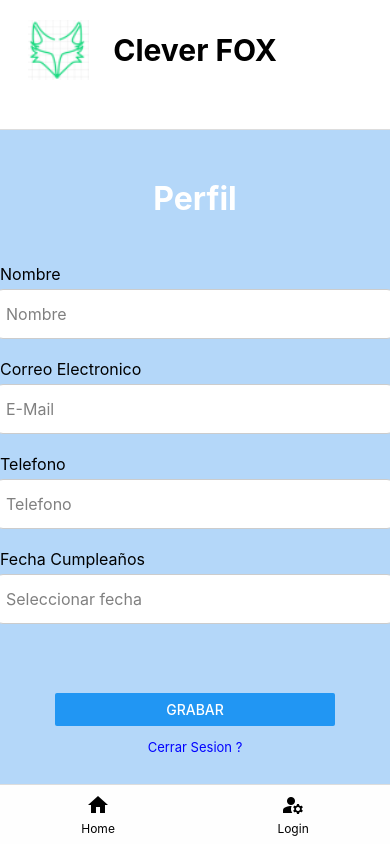
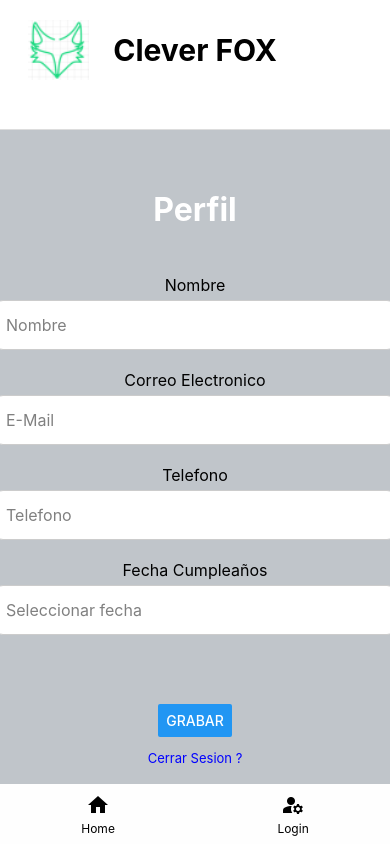
Before and after one commit to rrufino71/reactnativeapp, a React Native app: screen /Profile in a window 390 px wide. Built offline with nearby package versions, Linux system fonts and the light colour scheme.

Commit message:
menu lateral

```diff
--- a/components/CustomBar.jsx
+++ b/components/CustomBar.jsx
@@ -80,15 +80,15 @@ const styles = StyleSheet.create({
     bottom: 0,
     left: 0,
     right: 0,
-    //backgroundColor: "white",
     flexDirection: "row",
     justifyContent: "space-around",
     alignItems: "center",
     height: 60,
-    borderTopWidth: 1,
-    borderTopColor: "#ddd",
-    paddingBottom: 5, // Padding para centrar los iconos verticalmente
-    paddingTop: 5,
+    //borderTopWidth: 1,
+    //borderTopColor: "#ddd",
+    //paddingBottom: 5, // Padding para centrar los iconos verticalmente
+    //paddingTop: 5,
+    //backgroundColor: "rgba(255,255,255,0.5)",
   },
   tabButton: {
     alignItems: "center",
--- a/screens/MainScreen.jsx
+++ b/screens/MainScreen.jsx
@@ -48,11 +48,10 @@ export default function MainScreen({ navigation }) {
   }, [dataSession]);
 
   return (
-    <ImageBackground
-      source={require("../assets/fondo1.jpg")} // Ruta de la imagen
-      style={styles.backgroundImage}
-      resizeMode="cover" // Ajuste de la imagen (cover, contain, etc.)
-    >
+    // <ImageBackground
+    //   source={require("../assets/fondo1.jpg")} // Ruta de la imagen
+    //   resizeMode="cover" // Ajuste de la imagen (cover, contain, etc.)
+    // >
     <View
       style={{
         paddingTop: insets.top, // Aplica el margen superior
@@ -93,11 +92,9 @@ export default function MainScreen({ navigation }) {
           </Text> */}
       {/* <Biometrics /> */}
 
-        {mensaje && (
-          <NotificationArea notificacion={mensaje}></NotificationArea>
-        )}
+      {mensaje && <NotificationArea notificacion={mensaje}></NotificationArea>}
     </View>
-    </ImageBackground>
+    // </ImageBackground>
   );
 }
 
@@ -143,7 +140,7 @@ function BorderMenu({ navigation }) {
     <View
       style={[
         styles.containerMenu,
-        menuVisible ? { zIndex: 100 } : { zIndex: -1, height: 0, width: 0 },
+        //menuVisible ? { zIndex: 100 } : { zIndex: -1, height: 0, width: 0 },
       ]}
     >
       {/* Botón del menú - visible solo cuando el menú está cerrado */}
@@ -161,7 +158,7 @@ function BorderMenu({ navigation }) {
           <Text style={styles.titleMenu}>Menu</Text>
         </View>
         <Text
-          style={styles.drawerText}
+          style={[styles.drawerText]}
           onPress={() => {
             navigation.navigate("Contacto");
             toggleMenu(); // Cierra el menú después de navegar
@@ -212,20 +209,20 @@ const styles = StyleSheet.create({
     top: 0,
     left: 0, // Ícono en la esquina superior izquierda
     padding: 10,
-    backgroundColor: "rgba(142, 167, 232, 0.8)",
     borderRadius: 5,
     zIndex: 110, // Asegura que el botón esté encima del menú
   },
   menuText: {
     color: "white",
-    fontSize: 18,
+    fontSize: 32,
+    fontWeight: "bold",
   },
   drawer: {
     position: "absolute",
     top: 0,
     left: 0,
     width: width / 2,
-    //height: "100%",
+    height: "100%",
     elevation: 10,
     shadowColor: "#000",
     shadowOffset: { width: 0, height: 2 },
@@ -235,7 +232,7 @@ const styles = StyleSheet.create({
     backgroundColor: "rgba(110, 144, 231, 0.8)",
   },
   containerTitleView: {
-    backgroundColor: "rgba(4, 55, 186, 0.8)",
+    backgroundColor: "rgba(60, 108, 232, 0.6)",
     padding: 15,
     width: "100%",
   },
@@ -246,9 +243,10 @@ const styles = StyleSheet.create({
   },
   drawerText: {
     fontSize: 18,
-    marginVertical: 10,
+    marginVertical: 0,
     paddingHorizontal: 20,
-    color: "white",
+    color: "#fff",
+    paddingVertical: 15,
   },
   divider: {
     height: 1,
@@ -256,5 +254,7 @@ const styles = StyleSheet.create({
     marginVertical: 5,
     width: "100%",
     alignSelf: "center",
+    marginBottom: 0,
+    marginTop: 0,
   },
 });
--- a/screens/ProfileScreen.jsx
+++ b/screens/ProfileScreen.jsx
@@ -204,8 +204,13 @@ export default function ProfileScreen() {
           // className={`flex-1 justify-center items-center ${
           //   usuario ? "bg-" + usuario.colorScheme + "-back" : ""
           // }`}
-          className="flex-1 justify-center items-center bg-customColor1-back"
-          contentContainerStyle={{ flexGrow: 1, paddingBottom: 100 }}
+          className="bg-customColor1-back"
+          contentContainerStyle={{
+            flexGrow: 1,
+            paddingBottom: 100,
+            justifyContent: "center",
+            alignItems: "center",
+          }}
           keyboardShouldPersistTaps="handled"
         >
           <View
--- a/tailwind.config.js
+++ b/tailwind.config.js
@@ -11,7 +11,7 @@ module.exports = {
     extend: {
       colors: {
         customColor1: {
-          back: "#b4d7f9",
+          back: "#c0c5ca",
           title: "white",
           labels: "black",
           inputs: "grey",
```
Lines whose indentation alone changed are shown as unchanged.
